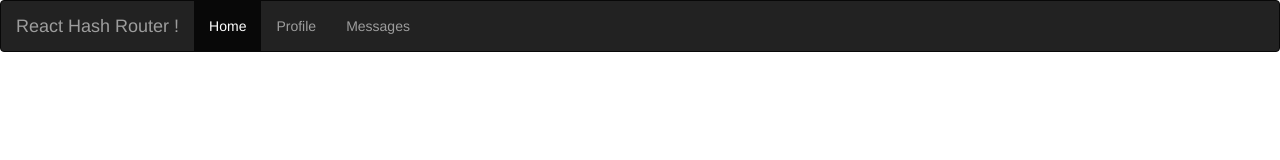
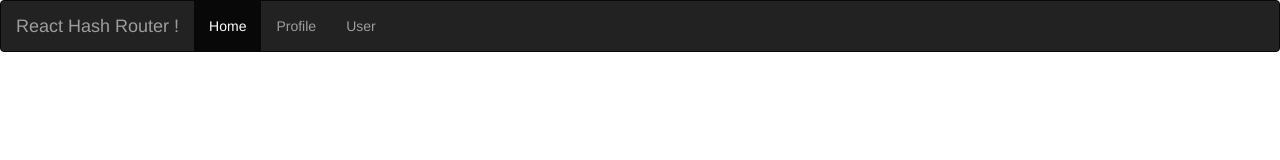
Before and after one commit to boqingren/ReactHashRouter, a React (Create React App) app: page /user in a window 1280 px wide. Shown: the top 160 px of the page. Built offline with nearby package versions, Linux system fonts and the light colour scheme.

Commit message:
使用 useContext 接受 createContext 的传值

```diff
--- a/src/App.js
+++ b/src/App.js
@@ -1,5 +1,9 @@
 import React from "react";
+import { HashRouter, Route } from "./HashRouter"
 import Navigation from "./Component/Navigation";
+import Home from "./Component/Home";
+import Profile from "./Component/Profile";
+import User from "./Component/User";
 
 export default props => {
     return (
@@ -7,8 +11,13 @@ export default props => {
             <Navigation>
                 <a>Home</a>
                 <a>Profile</a>
-                <a>Messages</a>
+                <a>User</a>
             </Navigation>
+            <HashRouter>
+                <Route path="/home" component={Home} />
+                <Route path="/profile" component={Profile} />
+                <Route path="/user" component={User} />
+            </HashRouter>
         </div>
     );
 };
--- a/src/Component/Navigation.js
+++ b/src/Component/Navigation.js
@@ -4,6 +4,7 @@ import useActive from "../Hooks/useActive";
 
 const Li = props => {
     const { isActive, ...restProps } = props;
+
     return (
         <li
             {...restProps}
@@ -19,6 +20,7 @@ const Li = props => {
 export default props => {
     const count = props.children.length;
     const { actives, setActives } = useActive(count);
+
     return (
         <div className="navbar navbar-inverse">
             <div className="container-fluid">
@@ -28,9 +30,9 @@ export default props => {
                     </div>
                 </div>
                 <ul className="nav navbar-nav">
-                    {props.children.map((child, idx) => (
-                        <Li key={idx} isActive={actives[idx]} onClick={() => setActives(idx)}>
-                            {child}
+                    {props.children.map((item, index) => (
+                        <Li key={index} isActive={actives[index]} onClick={() => setActives(index)}>
+                            {item}
                         </Li>
                     ))}
                 </ul>
--- a/src/HashRouter/index.js
+++ b/src/HashRouter/index.js
@@ -0,0 +1,4 @@
+import HashRouter from "./lib/HashRouter";
+import Route from "./lib/Route";
+
+export { HashRouter, Route };
--- /dev/null
+++ b/src/HashRouter/lib/HashContext.js
@@ -0,0 +1,5 @@
+import { createContext } from "react";
+
+const HashContext = createContext();
+
+export default HashContext;
--- /dev/null
+++ b/src/HashRouter/lib/HashRouter.js
@@ -0,0 +1,10 @@
+import React from "react";
+import HashContext from "./HashContext";
+
+export default props => {
+    return (
+        <HashContext.Provider value={{a: 1}}>
+            {props.children}
+        </HashContext.Provider>
+    );
+};
--- /dev/null
+++ b/src/HashRouter/lib/Route.js
@@ -0,0 +1,12 @@
+import React, { Fragment, useContext } from "react";
+import HashContext from "./HashContext";
+
+export default props => {
+    const value = useContext(HashContext);
+    console.log(`useContext(HashContext): ${JSON.stringify(value)}`)
+    return (
+        <Fragment>
+            {props.children}
+        </Fragment>
+    );
+};
```
